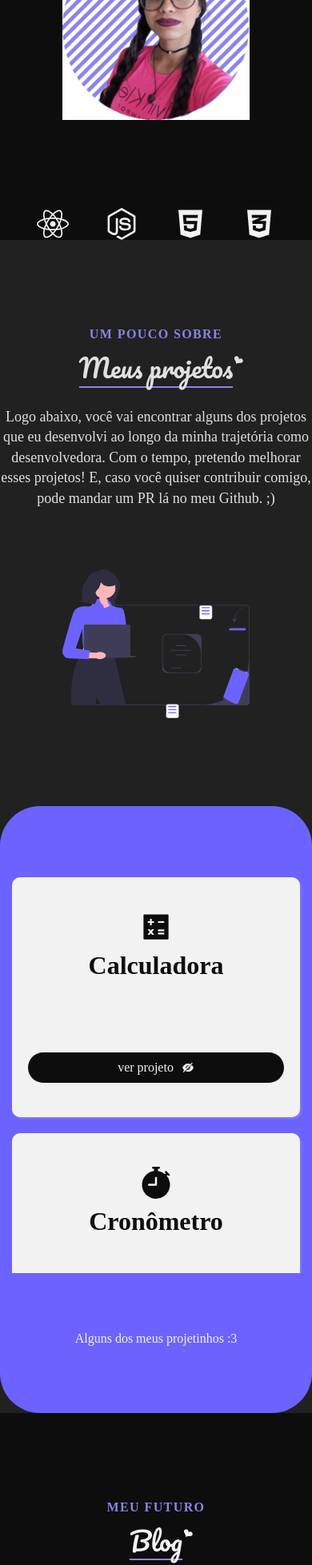
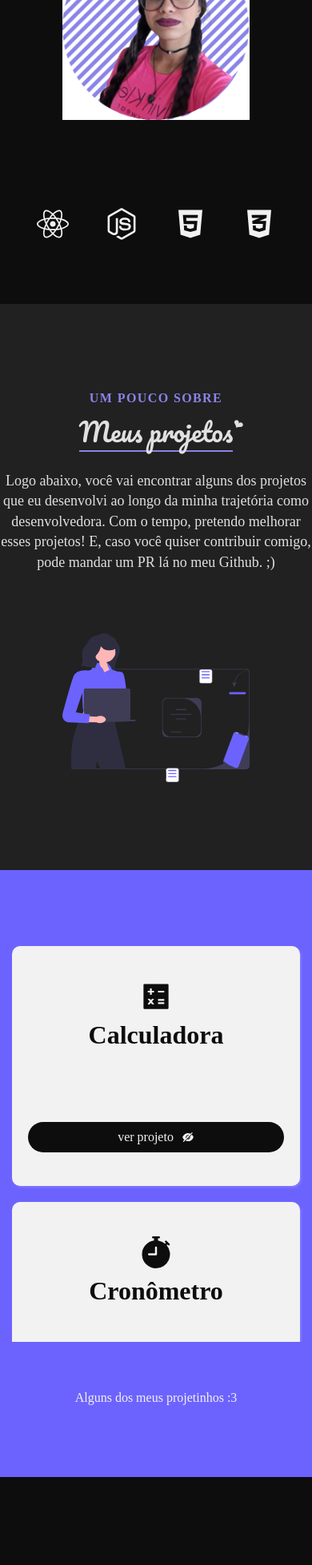
Before and after one commit to Racchel/portifolio, a React (Create React App) app: page / in a window 390 px wide. Shown: the part 1216-3173 px from the top of the page at 80% size. Built offline with nearby package versions, Linux system fonts and the light colour scheme; a web font is replaced by a local one.

Commit message:
Refactor: adjust responsiveness

```diff
--- a/src/components/ProjectsSection/style.js
+++ b/src/components/ProjectsSection/style.js
@@ -12,7 +12,7 @@ export const ProjectsContainer = styled.div`
    padding: 10px;
 
    @media screen and (max-width: ${props => props.theme.breakpoints.xl}){
-      padding: 50px 0;
+      padding: 50px 10px;
       border-radius: 0;
    }
 `
@@ -29,4 +29,8 @@ export const ProjectsContent = styled.div`
 
 export const ProjectsDescription = styled.p`
    font-size: 1rem;
+
+   @media screen and (max-width: ${props => props.theme.breakpoints.md}){
+      padding-top: 20px;
+   }
 `
--- a/src/components/TechCard/style.js
+++ b/src/components/TechCard/style.js
@@ -6,6 +6,10 @@ export const TechContainer = styled.div`
    display: flex;
    justify-content: center;
    align-items: center;
+
+   @media screen and (max-width: ${props => props.theme.breakpoints.md}){
+      padding-bottom: 80px;
+   }
 `
 
 export const TechContent = styled.div`
--- a/src/style/theme.js
+++ b/src/style/theme.js
@@ -4,7 +4,7 @@ const fonts = {
 }
 
 const breakpoints = {
-   xl: '1200',
+   xl: '1200px',
    lg: '960px',
    md: '768px',
    sm: '480px'
```
